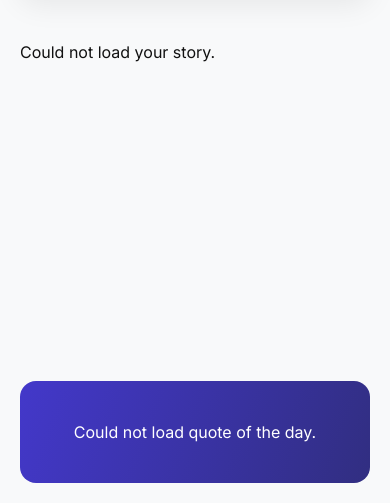
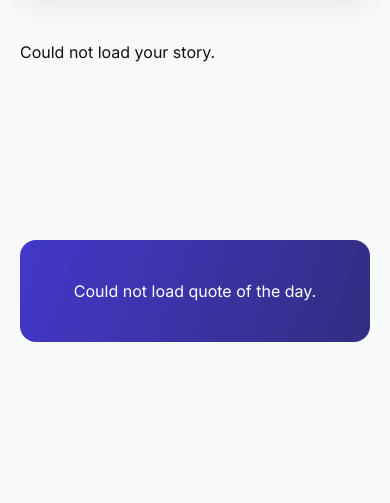
Before and after one commit to oadeniran/alonis-flask-fe, a Flask app: template templates/home.html in a window 390 px wide. Shown: the part 341-844 px from the top of the page. Run offline with Flask 3, Linux system fonts and the light colour scheme; the template is opened without the code that fills it, so the values that code supplies are empty; some libraries are stand-ins or nearby versions.

Commit message:
try better mobile for home page quote

```diff
--- a/static/css/home.css
+++ b/static/css/home.css
@@ -192,6 +192,9 @@
         padding-left: 20px;
         padding-right: 20px;
     }
+    .story-section {
+    flex-grow: 0.5;
+    }
     .features-bar {
         margin-left: 20px;
         margin-right: 20px;
```
